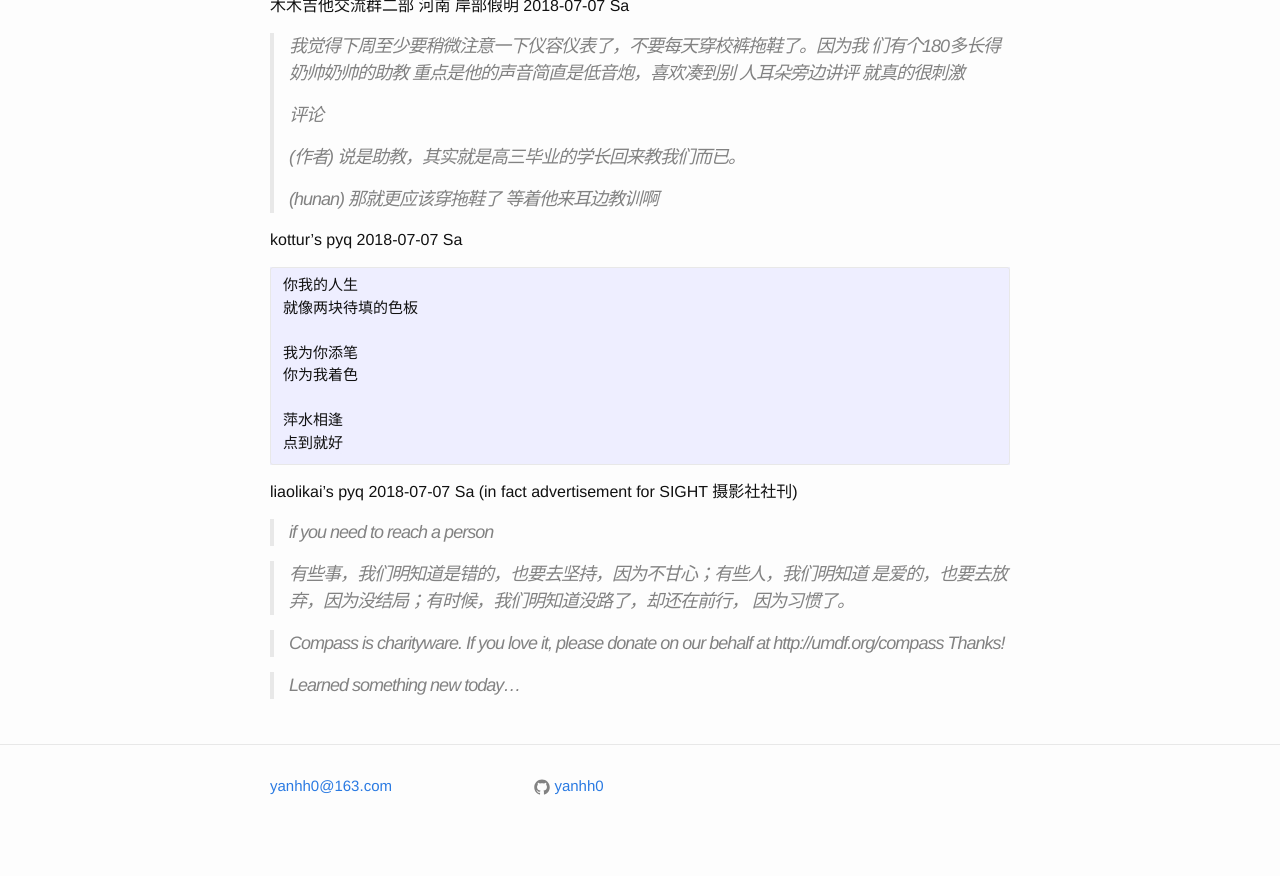
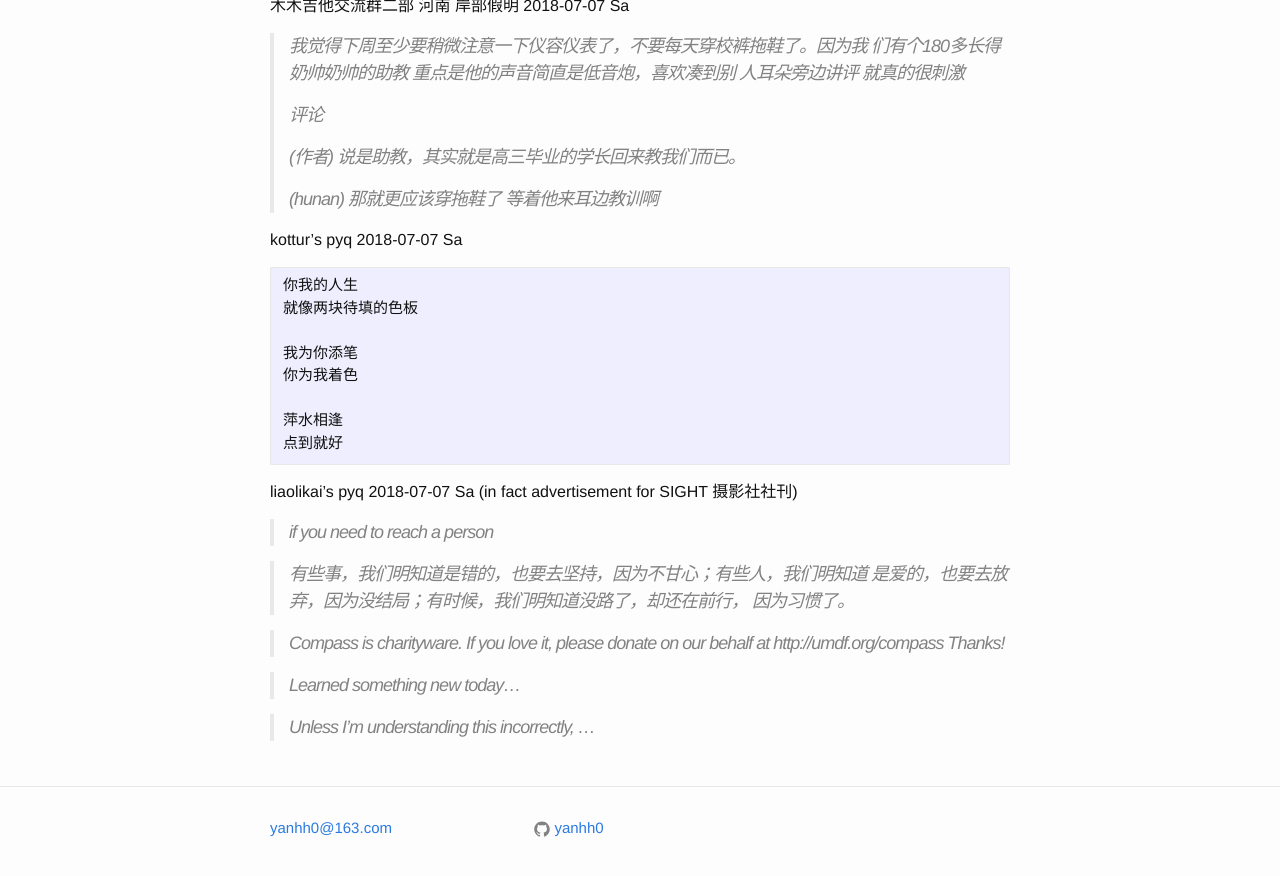
Before and after one commit to ggaarder7/yanhh0.github.io, a Jekyll site: the page built from blog/quotes.md, in a window 1280 px wide and 900 px high, scrolled down 1241 px. Shown: the top 876 px of the window. Built offline with Jekyll 4.4.1, drawn with Linux system fonts in a browser that asks for light colours.

Commit message:
*** empty log message ***

```diff
--- a/blog/quotes.md
+++ b/blog/quotes.md
@@ -99,3 +99,5 @@ liaolikai's pyq 2018-07-07 Sa (in fact advertisement for SIGHT
 > at http://umdf.org/compass Thanks!
 
 > Learned something new today…
+
+> Unless I'm understanding this incorrectly, ...
```
